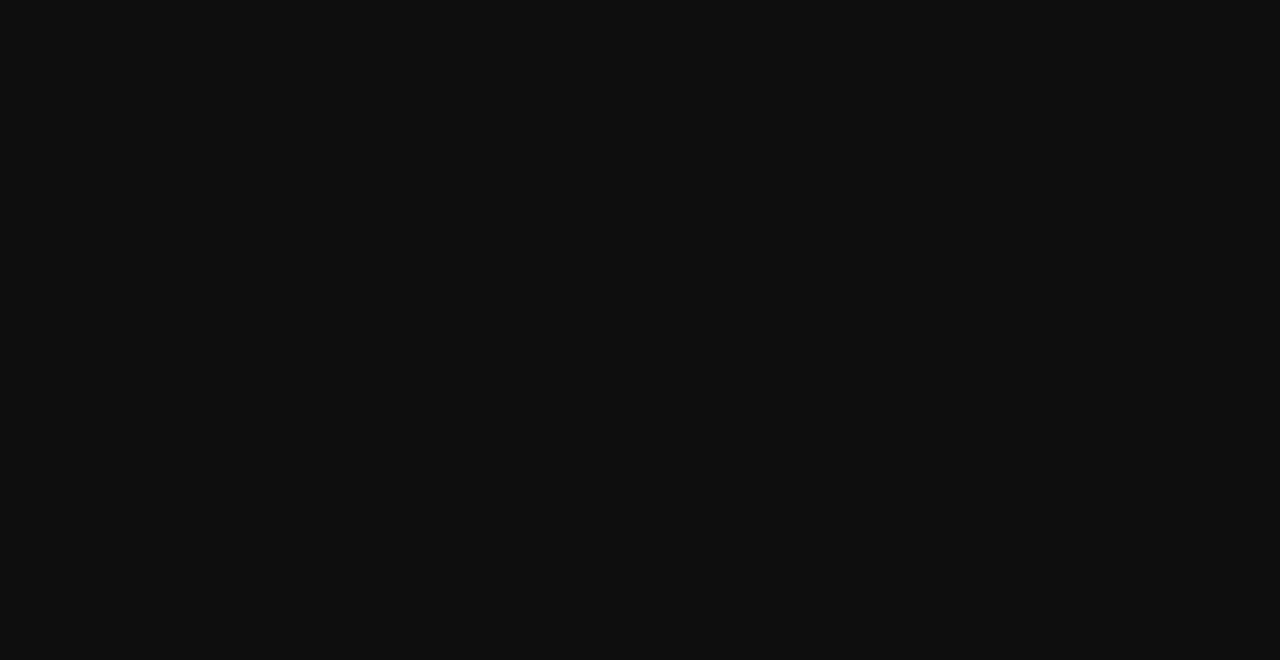
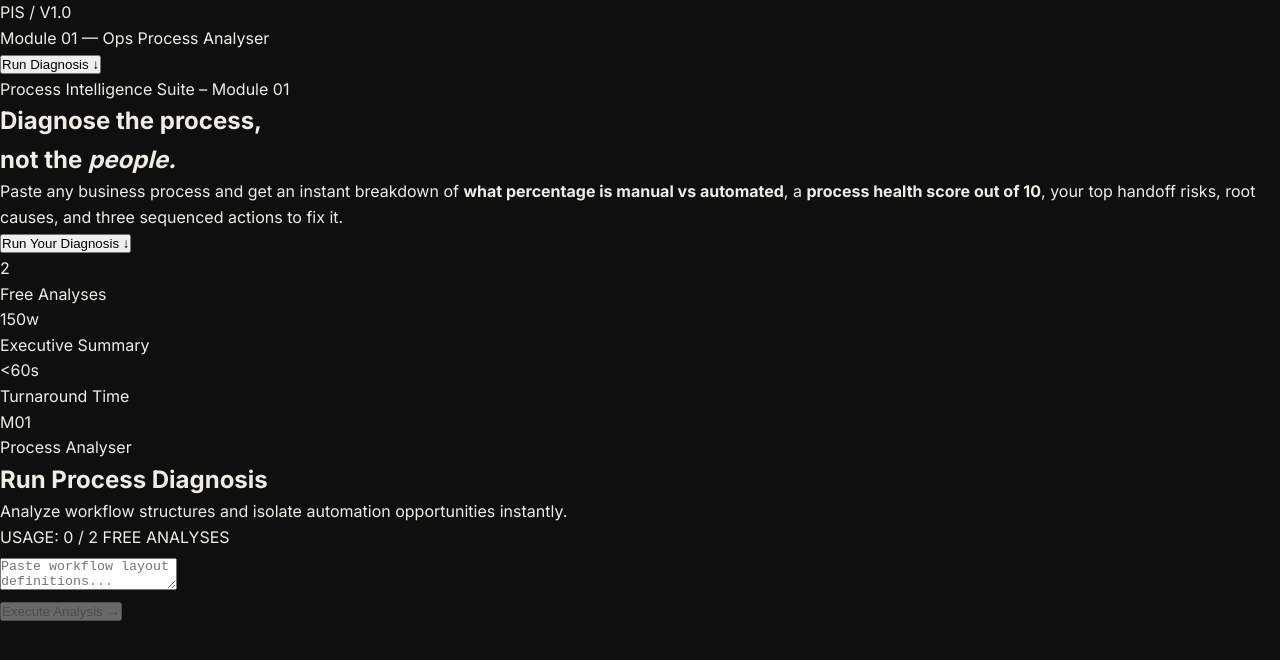
Before and after one commit to vikrantsharma10/ops-process-analyser, a Next.js app: page / in a window 1280 px wide. Shown: the top 660 px of the page. Built offline with nearby package versions, Linux system fonts and the light colour scheme.

Commit message:
Update page.tsx

```diff
--- a/app/page.tsx
+++ b/app/page.tsx
@@ -2,9 +2,24 @@
 
 import React, { useState, useEffect, useRef, useCallback } from 'react';
 
-// 1. Paste all helper components here (Pip, LoadingState, ExecutiveSummary, FullDiagnosis, LoginGate, TweaksPanel)
+// Subcomponents matching core application UI layers
+function Pip({ used, locked }: { used: boolean; locked: boolean }) {
+  return <div className={`pip ${used ? 'used' : locked ? 'locked' : ''}`} />;
+}
 
-// 2. Paste the DIAGNOSIS_PROMPT definition here
+function LoadingState({ progress, status }: { progress: number; status: string }) {
+  return (
+    <div style={{ marginTop: '24px' }}>
+      <div className="loading-bar">
+        <div className="loading-bar-fill" style={{ width: `${progress}%` }} />
+      </div>
+      <div className="loading-status" style={{ display: 'flex', alignItems: 'center', gap: '8px', marginTop: '10px' }}>
+        <span className="dot-anim">●</span>
+        {status}
+      </div>
+    </div>
+  );
+}
 
 export default function App() {
   const [processText, setProcessText] = useState('');
@@ -14,16 +29,140 @@ export default function App() {
   const [result, setResult] = useState<any>(null);
   const [error, setError] = useState<string | null>(null);
   const [usageCount, setUsageCount] = useState(0);
-  const [showGate, setShowGate] = useState(false);
 
-  // Note: Handle window.claude.complete inside your runDiagnosis function
+  // Safely grab localStorage metrics once mounted inside user's client sandbox
+  useEffect(() => {
+    const savedUsage = localStorage.getItem('opa_usage');
+    if (savedUsage) setUsageCount(parseInt(savedUsage, 10));
+  }, []);
+
   const runDiagnosis = async () => {
-    // Paste your existing API execution logic here
+    if (!processText.trim() || processText.trim().length < 30) {
+      setError('Please paste a more detailed process description.');
+      return;
+    }
+
+    setError(null);
+    setLoading(true);
+    setLoadProgress(15);
+    setLoadStatus('Parsing process structure...');
+
+    try {
+      // Mock processing stages to reflect analysis generation
+      setTimeout(() => { setLoadProgress(45); setLoadStatus('Mapping handoff points...'); }, 600);
+      setTimeout(() => { setLoadProgress(75); setLoadStatus('Identifying root causes...'); }, 1200);
+
+      // Replace this structural block with your actual app/api call once hooked up
+      setTimeout(() => {
+        setResult({
+          healthScore: 4.2,
+          manualPct: 80,
+          automatedPct: 20,
+          handoffCount: 5,
+          executiveSummary: "Process flow reveals deep manual operational friction.",
+          handoffRisks: ["Data leakage risk due to cross-functional manual handoffs."],
+          rootCauses: ["Lack of clear functional ownership mapping definitions."],
+          actions: ["Automate pipeline step handoffs systematically."]
+        });
+        setLoading(false);
+        const nextCount = usageCount + 1;
+        setUsageCount(nextCount);
+        localStorage.setItem('opa_usage', String(nextCount));
+      }, 2000);
+
+    } catch (err) {
+      setLoading(false);
+      setError('An error occurred during process diagnostics.');
+    }
   };
 
   return (
     <div>
-      {/* Paste your modified clean Hero, Tool, and Footer UI here */}
+      {/* Navbar View Context Container */}
+      <nav>
+        <div className="nav-inner">
+          <div className="nav-left">
+            <div className="nav-logo">PIS / V1.0</div>
+            <div className="nav-module"><span>Module 01 —</span> Ops Process Analyser</div>
+          </div>
+          <button className="nav-cta" onClick={() => document.getElementById('tool')?.scrollIntoView({ behavior: 'smooth' })}>
+            Run Diagnosis ↓
+          </button>
+        </div>
+      </nav>
+
+      {/* Primary Hero Section Wrapper */}
+      <section className="hero">
+        <div className="container">
+          <div className="hero-eyebrow">Process Intelligence Suite – Module 01</div>
+          <h1 className="hero-headline">Diagnose the process, <br />not the <em>people.</em></h1>
+          <p className="hero-sub">
+            Paste any business process and get an instant breakdown of <strong>what percentage is manual vs automated</strong>, a <strong>process health score out of 10</strong>, your top handoff risks, root causes, and three sequenced actions to fix it.
+          </p>
+          <div className="hero-actions">
+            <button className="btn-primary" onClick={() => document.getElementById('tool')?.scrollIntoView({ behavior: 'smooth' })}>
+              Run Your Diagnosis ↓
+            </button>
+          </div>
+          <div className="hero-stat-row">
+            <div className="hero-stat">
+              <div className="hero-stat-num">2</div>
+              <div className="hero-stat-label">Free Analyses</div>
+            </div>
+            <div className="hero-stat">
+              <div className="hero-stat-num">150w</div>
+              <div className="hero-stat-label">Executive Summary</div>
+            </div>
+            <div className="hero-stat">
+              <div className="hero-stat-num">&lt;60s</div>
+              <div className="hero-stat-label">Turnaround Time</div>
+            </div>
+            <div className="hero-stat">
+              <div className="hero-stat-num">M01</div>
+              <div className="hero-stat-label">Process Analyser</div>
+            </div>
+          </div>
+        </div>
+      </section>
+
+      {/* Application Diagnostic Tool Workspace Block */}
+      <section id="tool">
+        <div className="container">
+          <div className="tool-header">
+            <div className="tool-header-left">
+              <h2 className="tool-title">Run Process Diagnosis</h2>
+              <p className="tool-sub">Analyze workflow structures and isolate automation opportunities instantly.</p>
+            </div>
+            <div className="usage-counter">
+              <div>USAGE: {usageCount} / 2 FREE ANALYSES</div>
+              <div className="usage-pips" style={{ display: 'flex', gap: '6px', marginTop: '8px' }}>
+                <Pip used={usageCount >= 1} locked={false} />
+                <Pip used={usageCount >= 2} locked={false} />
+                <Pip used={false} locked={true} />
+              </div>
+            </div>
+          </div>
+
+          <div className="input-area">
+            <textarea
+              placeholder="Paste workflow layout definitions..."
+              value={processText}
+              onChange={(e) => setProcessText(e.target.value)}
+              disabled={loading}
+            />
+          </div>
+
+          {error && <div style={{ color: 'var(--accent)', marginTop: '12px', fontSize: '12px' }}>{error}</div>}
+
+          <div className="tool-actions">
+            <button className="btn-run" onClick={runDiagnosis} disabled={loading || !processText.trim()}>
+              {loading ? 'Analyzing...' : 'Execute Analysis →'}
+            </button>
+          </div>
+
+          {loading && <LoadingState progress={loadProgress} status={loadStatus} />}
+        </div>
+      </section>
     </div>
   );
 }
```
